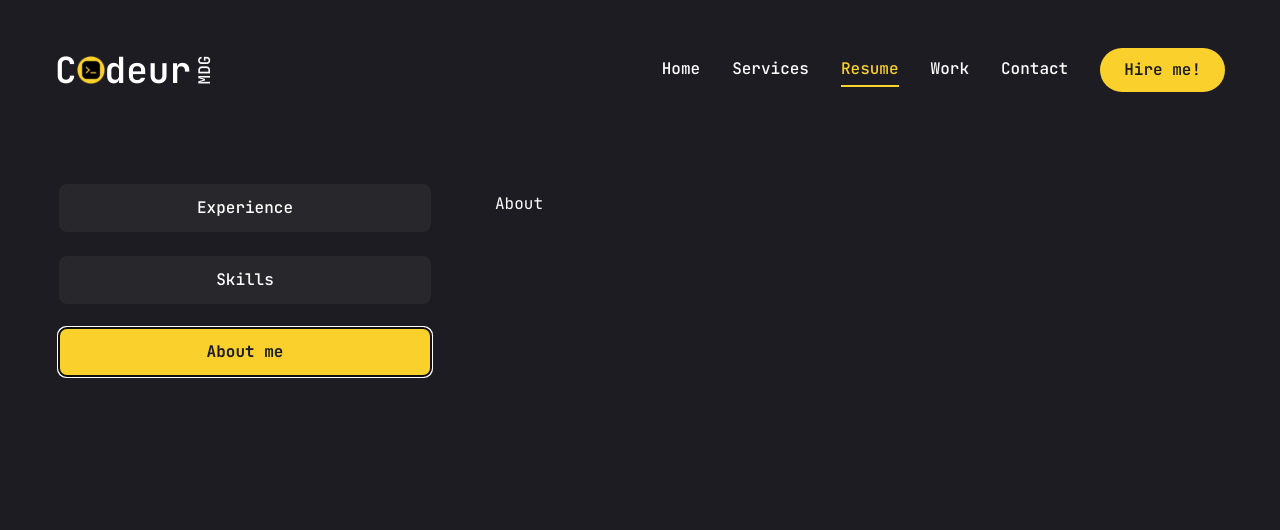
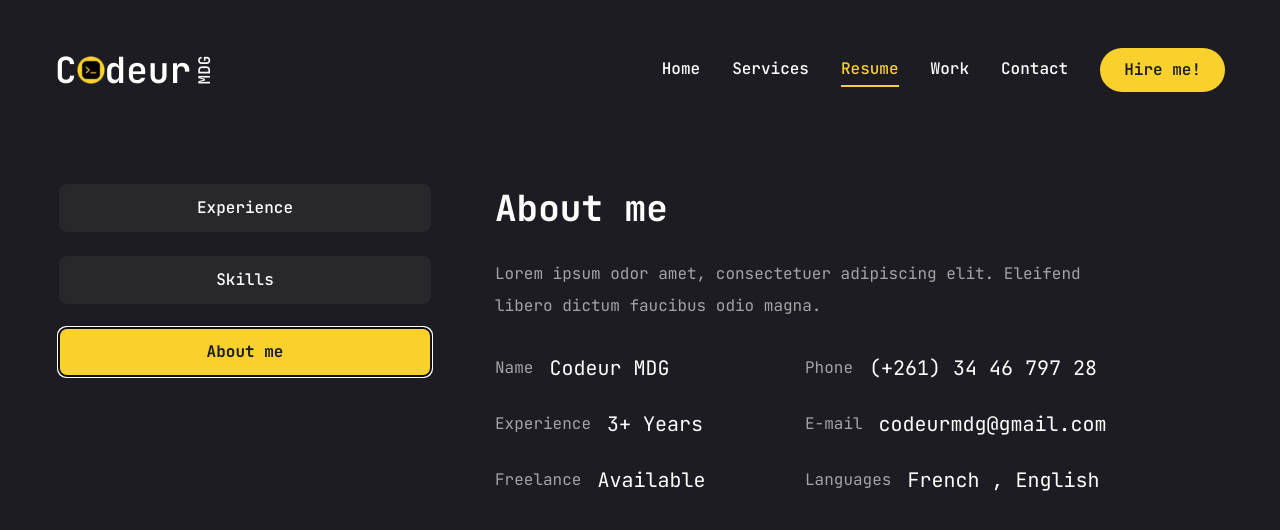
Before and after one commit to codeurMDG/codeur-portfolio, a Next.js app: page /resume in a window 1280 px wide. Both pictures are taken after a click on the tab "About me". Shown: the top 530 px of the page. Built offline with nearby package versions, Linux system fonts and the light colour scheme.

Commit message:
Feat: add about component in resume page

```diff
--- a/app/resume/page.jsx
+++ b/app/resume/page.jsx
@@ -89,7 +89,22 @@
 						</TabsContent>
 
 						{/* About */}
-						<TabsContent value="about" className="w-full">About</TabsContent>
+						<TabsContent value="about" className="w-full text-center xl:text-left">
+							<div className="flex flex-col gap-[30px]">
+								<h3 className="text-4xl font-bold">{ about.title }</h3>
+								<p className="max-w-[600px] text-white/60 mx-auto xl:mx-0">{ about.description }</p>
+								<ul className="grid grid-cols-1 xl:grid-cols-2 gap-y-6 max-w-[620px] mx-auto xl:mx-0">
+									{about.info.map((item, index) => {
+										return (
+											<li key={index} className="flex items-center justify-center gap-4 xl:justify-start">
+												<span className="text-white/60">{item.fieldName}</span>
+												<span className="text-xl">{item.fieldValue}</span>
+											</li>
+										)
+									})}
+								</ul>
+							</div>
+						</TabsContent>
 					</div>
 				</Tabs>
 			</div>
--- a/components/path/about.jsx
+++ b/components/path/about.jsx
@@ -1,7 +1,7 @@
 
 const about = {
     title: "About me",
-    description: "Lorem ipsum odor amet, consectetuer adipiscing elit. Eleifend libero dictum faucibus odio magna. Dictumst at lobortis, pellentesque nisi sem ante blandit maecenas nulla. Rutrum dictumst hac morbi, eros laoreet in suscipit aliquam. Integer tortor quam nibh sem mus porttitor laoreet. Orci dictum ut inceptos tortor eu ligula ornare. Praesent mi porta natoque, dolor leo nisi scelerisque netus. Sagittis leo nisi arcu interdum potenti semper senectus odio. Aptent placerat quis maecenas curabitur senectus vehicula? Curae vivamus vulputate habitasse cubilia vitae erat.",
+    description: "Lorem ipsum odor amet, consectetuer adipiscing elit. Eleifend libero dictum faucibus odio magna. ",
     info: [
         {
             fieldName: "Name",
```
